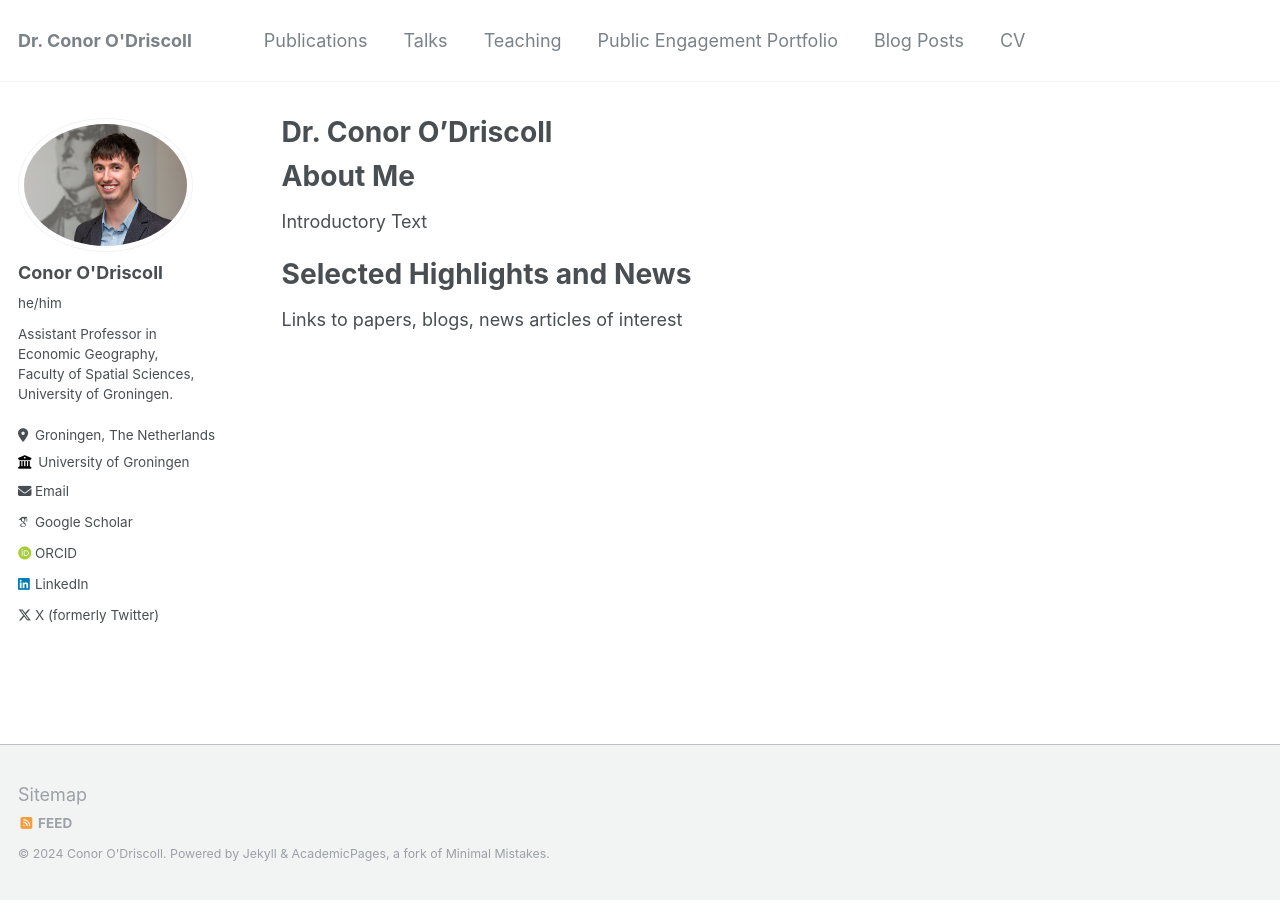
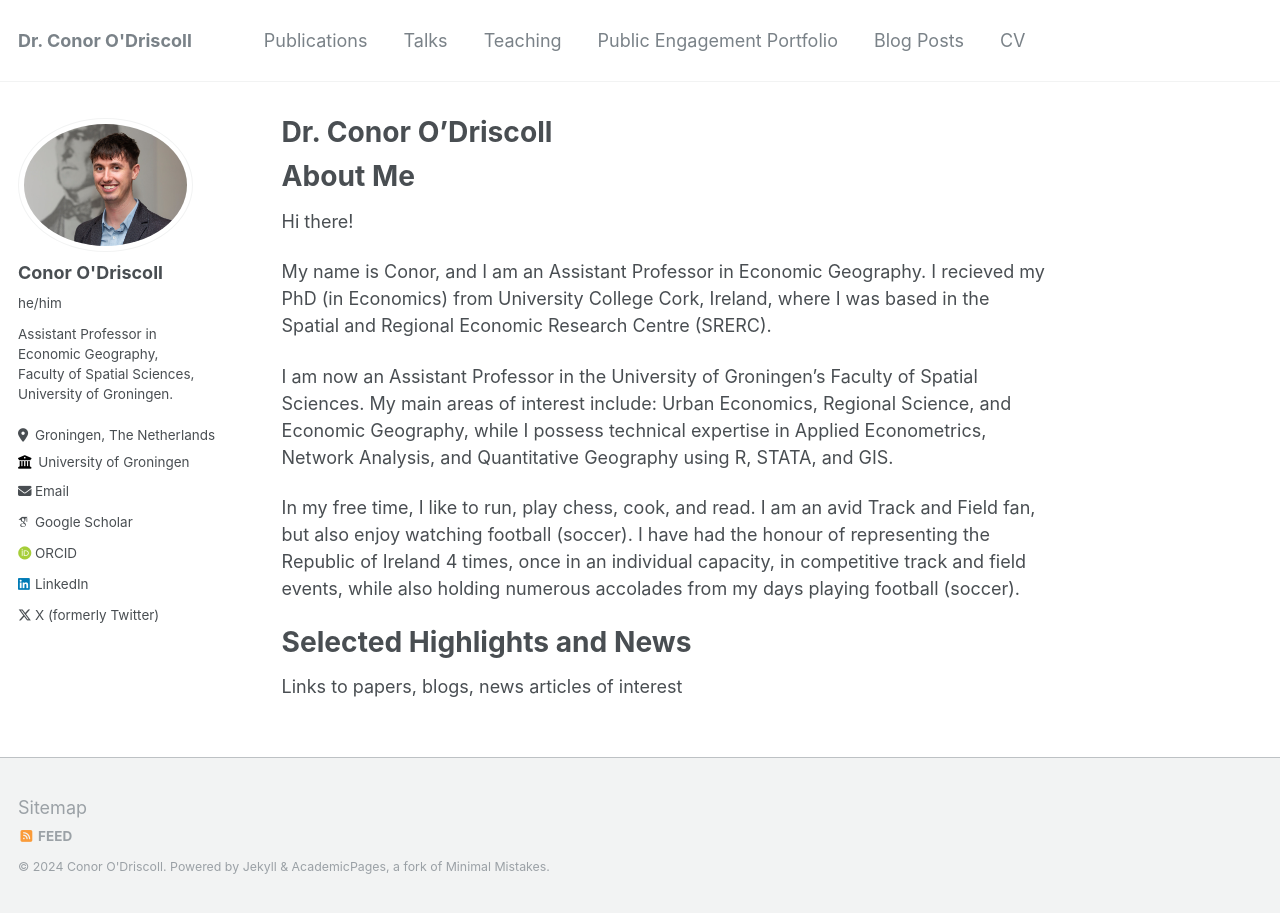
Before and after one commit to conor-o-driscoll/conor-o-driscoll.github.io, a Jekyll site: the page built from _pages/about.md, in a window 1280 px wide. Built offline with Jekyll 4.4.1, drawn with Linux system fonts in a browser that asks for light colours; some web fonts are replaced.

Commit message:
Update about.md

```diff
--- a/_pages/about.md
+++ b/_pages/about.md
@@ -9,7 +9,13 @@ redirect_from:
 
 About Me
 ======
-Introductory Text
+Hi there!
+
+My name is Conor, and I am an Assistant Professor in Economic Geography. I recieved my PhD (in Economics) from University College Cork, Ireland, where I was based in the Spatial and Regional Economic Research Centre (SRERC).
+
+I am now an Assistant Professor in the University of Groningen's Faculty of Spatial Sciences. My main areas of interest include: Urban Economics, Regional Science, and Economic Geography, while I possess technical expertise in Applied Econometrics, Network Analysis, and Quantitative Geography using R, STATA, and GIS.
+
+In my free time, I like to run, play chess, cook, and read. I am an avid Track and Field fan, but also enjoy watching football (soccer). I have had the honour of representing the Republic of Ireland 4 times, once in an individual capacity, in competitive track and field events, while also holding numerous accolades from my days playing football (soccer).
 
 Selected Highlights and News
 ======
```
